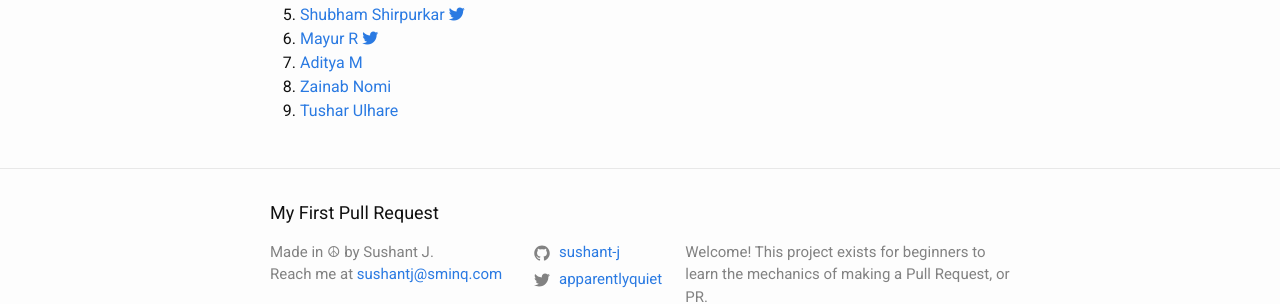
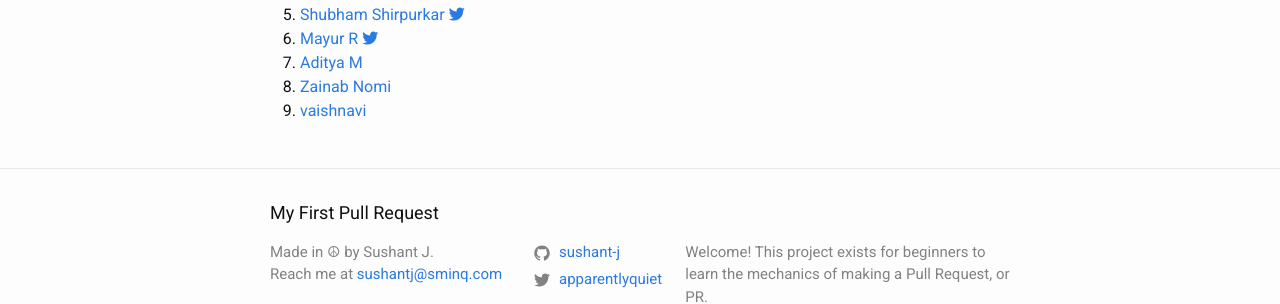
Before and after one commit to sushant-j/my-first-pull-request, a Jekyll site: the page built from index.md, in a window 1280 px wide. Shown: the part 356-660 px from the top of the page. Built offline with Jekyll 4.4.1, drawn with Linux system fonts in a browser that asks for light colours; nearby versions of some CDN libraries.

Commit message:
Added my name

```diff
--- a/_layouts/home.html
+++ b/_layouts/home.html
@@ -85,8 +85,8 @@ layout: default
       </a>
     </li>
      <li>
-      <a href="https://github.com/tusharulhare/">
-        Tushar Ulhare
+      <a href="https://github.com/v850/">
+       vaishnavi
       </a>
     </li>
   </ol>
```
